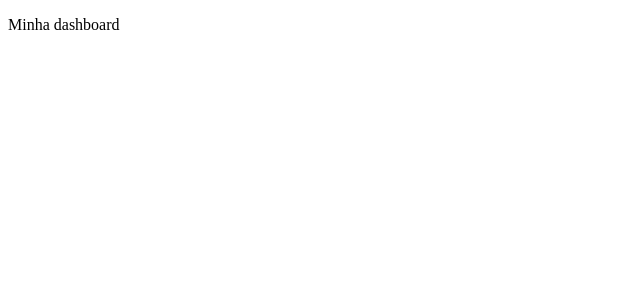
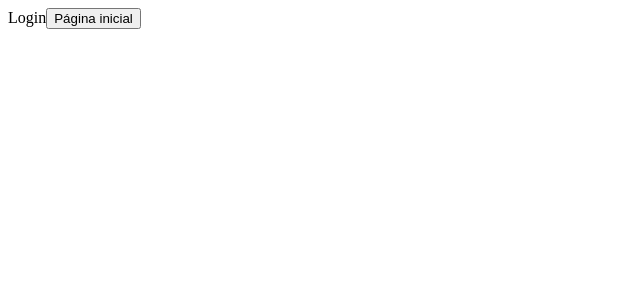
Before and after one commit to iguimaraesf/aulas-react, a React (Create React App) app: page /entrar in a window 1280 px wide. Before the commit this address led to /pagina-inicial. Shown: the top 300 px of the page, without its empty margins (0-640 px from the left). Built offline with nearby package versions, Linux system fonts and the light colour scheme.

Commit message:
feat: [Aula05] Formulário de login

```diff
--- a/src/pages/dashboard/Dashboard.tsx
+++ b/src/pages/dashboard/Dashboard.tsx
@@ -1,5 +1,10 @@
+import { Link } from "react-router-dom"
+
 export const Dashboard = () => {
     return (
-        <p>Minha dashboard</p>
+        <div>
+            <p>Minha dashboard</p>
+            <Link to="/entrar">Login</Link>
+        </div>
     )
 }
--- a/src/pages/index.ts
+++ b/src/pages/index.ts
@@ -1 +1,2 @@
 export * from './dashboard/Dashboard'
+export * from './login/Login'
--- /dev/null
+++ b/src/pages/login/Login.tsx
@@ -0,0 +1,14 @@
+import { useNavigate } from "react-router-dom"
+export const Login = () => {
+    const navigate = useNavigate()
+
+    const handleClick = () => {
+        navigate("/pagina-inicial")
+    }
+    return (
+        <div>
+            Login
+            <button onClick={handleClick}>Página inicial</button>
+        </div>
+    )
+}
--- a/src/routes/index.tsx
+++ b/src/routes/index.tsx
@@ -1,11 +1,12 @@
 import { BrowserRouter, Route, Routes, Navigate } from "react-router-dom"
-import { Dashboard } from "../pages"
+import { Dashboard, Login } from "../pages"
 
 export const AppRoutes = () => {
     return (
         <BrowserRouter>
             <Routes>
                 <Route path="/pagina-inicial" element={<Dashboard/>} />
+                <Route path="/entrar" element={<Login/>} />
                 <Route path="*" element={<Navigate to="/pagina-inicial"/> } />
             </Routes>
         </BrowserRouter>
```
Also changed, not shown: 1 other file (tests, documents, lock files or other folders).
